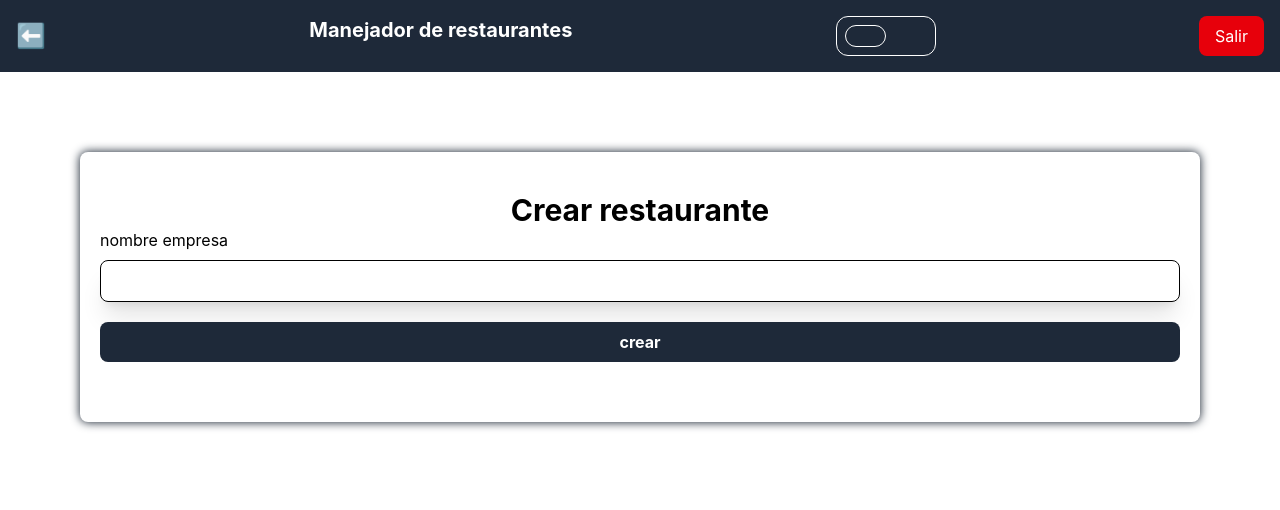
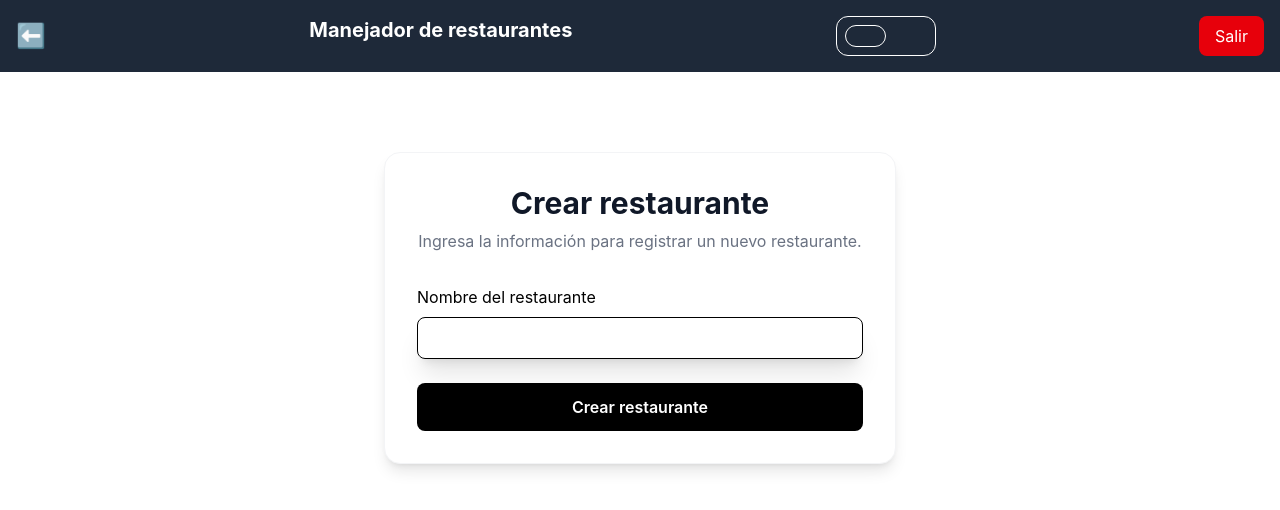
Before and after one commit to and1ru/restaurante-front, a React (Vite) app: page /private/create-restaurant in a window 1280 px wide. Shown: the top 510 px of the page. Built offline with nearby package versions, Linux system fonts and the light colour scheme.

Commit message:
se mejoro el diseño de crear un nuevo restaurante

```diff
--- a/src/components/create-restaurant-form-component.tsx
+++ b/src/components/create-restaurant-form-component.tsx
@@ -5,21 +5,40 @@ import { Input } from "./input-component";
 import { style } from "../helper/style";
 
 export const CreateRestaurantFormComponent = () => {
-      const {control, handleSubmit, formState: {errors}} = useForm<createRestaurantType>({
-          defaultValues: {
-            nameRestaurant: ""
-          },
-          mode: "onBlur",
-          resolver: zodResolver(createRestaurantSchema)
-      })
+  const {
+    control,
+    handleSubmit,
+    formState: { errors },
+  } = useForm<createRestaurantType>({
+    defaultValues: {
+      nameRestaurant: "",
+    },
+    mode: "onBlur",
+    resolver: zodResolver(createRestaurantSchema),
+  });
 
-      const handleForm:SubmitHandler<createRestaurantType> = (data) => {
-          console.log(data)
-      }
+  const handleForm: SubmitHandler<createRestaurantType> = (data) => {
+    console.log(data);
+  };
+
   return (
-    <form onSubmit={handleSubmit(handleForm)} className={style.form}>
-      <Input control={control} label="nombre empresa" name="nameRestaurant" type="text" error={errors.nameRestaurant}/>
-      <button className={style.button}>crear</button>
+    <form
+      onSubmit={handleSubmit(handleForm)}
+      className="flex flex-col gap-6"
+    >
+      <Input
+        control={control}
+        label="Nombre del restaurante"
+        name="nameRestaurant"
+        type="text"
+        error={errors.nameRestaurant}
+      />
+
+      <button
+        className="w-full rounded-lg bg-black py-3 font-semibold text-white transition hover:bg-gray-800"
+      >
+        Crear restaurante
+      </button>
     </form>
   );
 };
--- a/src/page/create-restaurant-page.tsx
+++ b/src/page/create-restaurant-page.tsx
@@ -3,11 +3,19 @@ import { SectionComponent } from "../components/section-component";
 
 export const CreateRestaurantPage = () => {
   return (
-    <>
-        <SectionComponent >
-          <h1 className="text-center text-2xl md:text-3xl font-bold">Crear restaurante</h1>
-          <CreateRestaurantFormComponent/>
-        </SectionComponent>
-    </>
+      <div className="mx-auto max-w-lg rounded-2xl bg-white p-8 shadow-lg border border-gray-100">
+        <h1 className="text-center text-3xl font-bold text-gray-900">
+          Crear restaurante
+        </h1>
+
+        <p className="mt-2 text-center text-gray-500">
+          Ingresa la información para registrar un nuevo restaurante.
+        </p>
+
+        <div className="mt-8">
+          <CreateRestaurantFormComponent />
+        </div>
+      </div>
+
   );
 };
```
